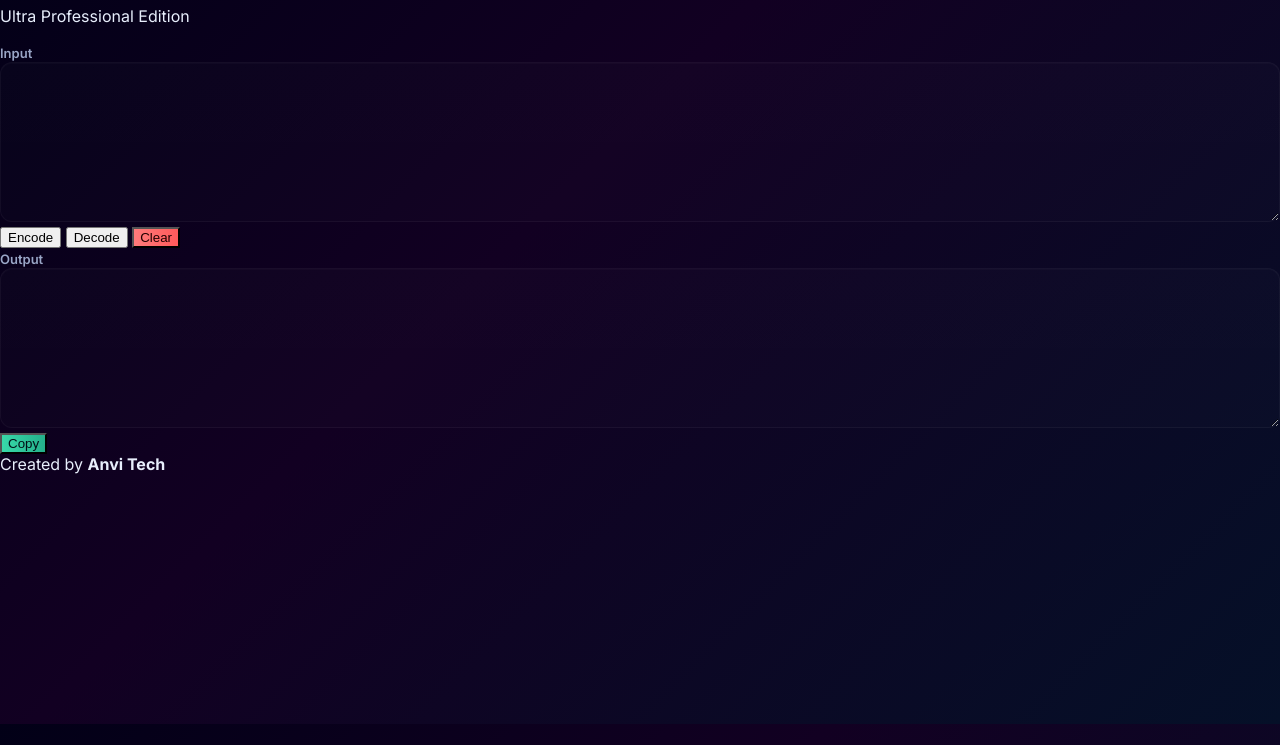
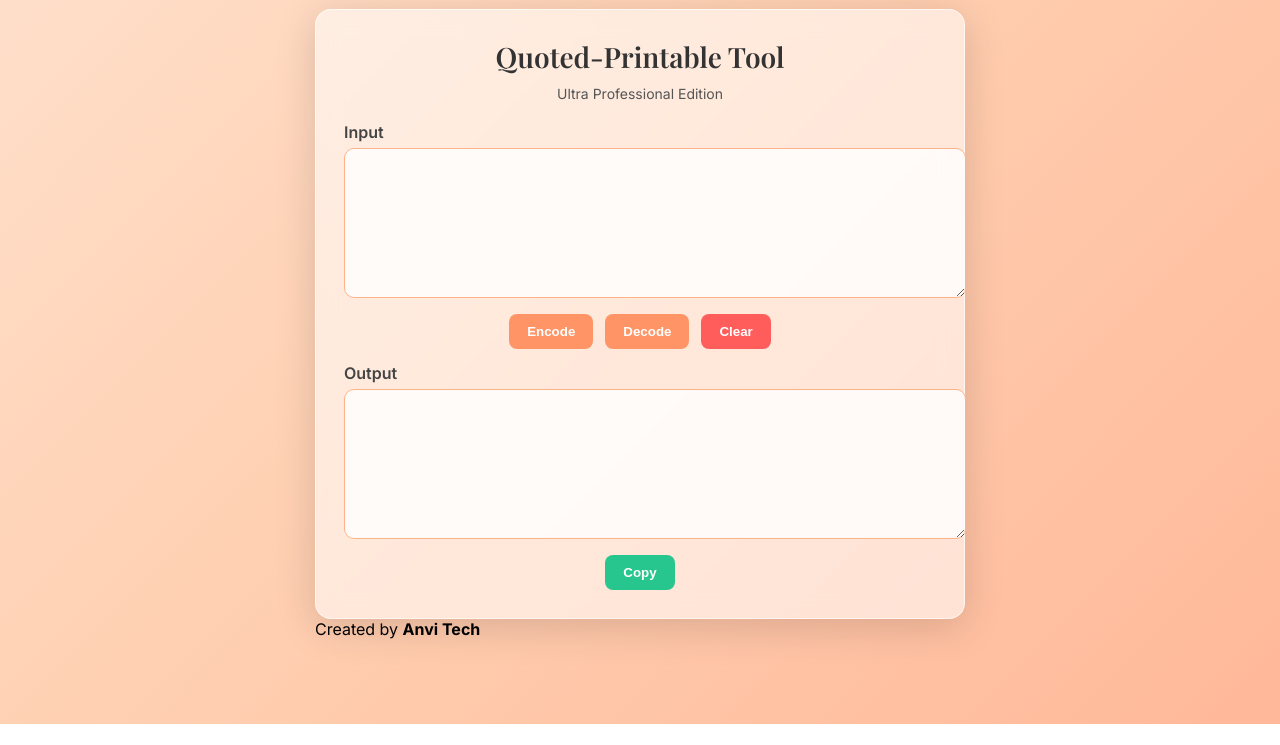
Before and after one commit to jimmyjoy-art/encoding, a plain HTML site: page index.html in a window 1280 px wide. Shown: the part 76-821 px from the top of the page. After the commit the page ends 800 px from the top, so only its background shows below. Drawn offline with nearby package versions, Linux system fonts and the light colour scheme.

Commit message:
Update style.css

```diff
--- a/style.css
+++ b/style.css
@@ -1,134 +1,121 @@
-/* Ultra Pro — Aurora Neon Glass
-   Drop into style.css
-*/
+/* Professional Fonts */
+@import url('https://fonts.googleapis.com/css2?family=Inter:wght@300;400;600;700&family=Playfair+Display:wght@500;600&display=swap');
 
-@import url('https://fonts.googleapis.com/css2?family=Inter:wght@300;400;600;700;800&display=swap');
+body {
+  margin: 0;
+  padding: 0;
+  height: 100vh;
+  display: flex;
+  align-items: center;
+  justify-content: center;
 
-:root{
-  --bg0: #060615;
-  --glass: rgba(255,255,255,0.06);
-  --glass-strong: rgba(255,255,255,0.08);
-  --accent1: #7beafe;
-  --accent2: #7b6eff;
-  --neon: rgba(123,110,255,0.18);
-  --text: #e8eefc;
-  --muted: #9aa6c7;
-  --success: #3ad29f;
-  --danger: #ff6b6b;
-  --shadow: 0 10px 30px rgba(2,6,23,0.6);
-  --glass-border: rgba(255,255,255,0.08);
-  --blur: 14px;
+  /* Peach Theme Gradient */
+  background: linear-gradient(
+    135deg,
+    #ffe0cc 0%,
+    #ffd1b3 40%,
+    #ffb899 100%
+  );
+
+  font-family: 'Inter', sans-serif;
 }
 
-*{box-sizing:border-box}
-html,body{height:100%}
-body{
-  margin:0;
-  font-family:Inter, system-ui, -apple-system, 'Segoe UI', Roboto, "Helvetica Neue", Arial;
-  background: linear-gradient(135deg,#020017 0%, #120022 40%, #051028 100%);
-  color:var(--text);
-  -webkit-font-smoothing:antialiased;
-  -moz-osx-font-smoothing:grayscale;
-  overflow-y:auto;
+/* main wrapper */
+.container {
+  width: 100%;
+  max-width: 650px;
+  padding: 10px;
 }
 
-/* Animated gradient bubbles */
-#bg-gradient{
-  position:fixed; inset:0; z-index:-2;
-  background: radial-gradient(600px circle at 10% 20%, rgba(123,234,254,0.06), transparent 8%),
-              radial-gradient(500px circle at 90% 80%, rgba(123,110,255,0.06), transparent 8%),
-              linear-gradient(135deg,#020017 0%, #15001f 50%, #020b1a 100%);
-  filter: blur(24px) saturate(120%);
-  transition:opacity .4s ease;
+/* card in center */
+.card {
+  background: rgba(255, 255, 255, 0.55);
+  backdrop-filter: blur(12px);
+  padding: 28px;
+  border-radius: 16px;
+  box-shadow: 0 8px 40px rgba(0,0,0,0.15);
+  border: 1px solid rgba(255,255,255,0.6);
+  text-align: center;
 }
 
-/* Topbar */
-.topbar{
-  display:flex; align-items:center; justify-content:space-between;
-  padding:22px 36px; gap:16px;
-}
-.brand{display:flex;gap:14px;align-items:center}
-.brand-spark{width:44px;height:44px;border-radius:10px;background:linear-gradient(135deg,var(--accent1),var(--accent2));box-shadow:0 6px 30px rgba(123,110,255,0.18)}
-.brand h1{margin:0;font-size:18px;letter-spacing:0.2px}
-.subtitle{margin:0;font-size:12px;color:var(--muted)}
-
-/* Controls */
-.controls{display:flex;gap:10px;align-items:center}
-.controls button{
-  padding:8px 12px;border-radius:10px;border:1px solid rgba(255,255,255,0.06);background:linear-gradient(180deg,rgba(255,255,255,0.02), rgba(0,0,0,0.04));
-  color:var(--text);cursor:pointer;font-weight:600;
-  transition:transform .14s ease, box-shadow .14s;
-}
-.controls button:hover{transform:translateY(-3px);box-shadow:0 8px 30px rgba(11,12,30,0.45)}
-
-/* Stage */
-.stage{display:flex;justify-content:center;padding:18px}
-.card.glass{
-  width:100%; max-width:1100px;
-  background: linear-gradient(180deg, rgba(255,255,255,0.03), rgba(255,255,255,0.02));
-  border-radius:18px; padding:22px; box-shadow:var(--shadow);
-  border:1px solid var(--glass-border); backdrop-filter: blur(var(--blur));
-  display:grid; grid-template-columns: 1fr 1fr; gap:20px;
+/* title */
+.card h1 {
+  margin-top: 0;
+  font-family: 'Playfair Display', serif;
+  font-size: 28px;
+  color: #333;
 }
 
-/* Panels */
-.panel{display:flex;flex-direction:column;gap:12px}
-.io-panel{grid-column:1/2}
-.out-panel{grid-column:2/3}
-.stats{grid-column:1/3;display:flex;justify-content:space-between;gap:18px;padding-top:6px;border-top:1px dashed rgba(255,255,255,0.04);margin-top:4px}
-
-/* Labels + textareas */
-label{font-size:13px;color:var(--muted);font-weight:600}
-textarea{
-  width:100%; min-height:160px; resize:vertical; padding:14px;border-radius:12px;
-  border:1px solid rgba(255,255,255,0.04); background:linear-gradient(180deg, rgba(255,255,255,0.015), rgba(255,255,255,0.01));
-  color:var(--text); font-size:14px; outline:none; box-shadow:inset 0 1px 0 rgba(255,255,255,0.02);
-  transition:box-shadow .18s, transform .14s;
-  font-family: ui-monospace, SFMono-Regular, Menlo, Monaco, "Roboto Mono", monospace;
-}
-textarea:focus{box-shadow:0 6px 28px rgba(123,110,255,0.06); transform:translateY(-2px)}
-
-/* Row actions */
-.row.actions{display:flex;align-items:center;justify-content:space-between}
-.row.actions .left{display:flex;gap:10px}
-.row.actions .right{display:flex;gap:10px;align-items:center}
-
-/* Buttons */
-button.primary{background:linear-gradient(90deg,var(--accent1),var(--accent2)); color:#061025; font-weight:700; border:none; padding:10px 14px; border-radius:10px; box-shadow:0 8px 30px rgba(123,110,255,0.14)}
-button.ghost{background:transparent;border:1px solid rgba(255,255,255,0.04); color:var(--text)}
-button.success{background:linear-gradient(90deg,#38d9a9,#24b08b); color:#021017}
-button.danger{background:linear-gradient(90deg,#ff7b7b,#ff5a5a); color:#210000}
-
-/* small helpers */
-.small-helpers{display:flex;align-items:center;gap:12px}
-.mini{font-size:12px;color:var(--muted)}
-
-/* stats section */
-.stat-col{flex:1}
-.stat-col.help{max-width:420px;color:var(--muted)}
-.stat-col h4{margin:0 0 8px 0;font-size:13px}
-.stat-col ul{margin:0;padding-left:18px;color:var(--text)}
-.stat-col li{margin:6px 0;font-size:13px;color:var(--muted)}
-
-/* Footer */
-.footer{text-align:center;padding:18px 6px;color:rgba(255,255,255,0.45);font-size:13px}
-
-/* Toast */
-#toast{position:fixed;right:24px;bottom:24px;z-index:1000;display:flex;flex-direction:column;gap:8px}
-.toast{
-  background:linear-gradient(180deg,rgba(0,0,0,0.6),rgba(0,0,0,0.55));
-  color:#fff;padding:12px 14px;border-radius:10px;min-width:180px;border:1px solid rgba(255,255,255,0.04);
-  box-shadow:0 6px 20px rgba(2,6,23,0.6);font-size:13px;
-  opacity:0; transform:translateY(8px); transition:all .36s cubic-bezier(.2,.9,.3,1);
-}
-.toast.show{opacity:1; transform:translateY(0)}
-
-/* Responsive */
-@media (max-width:992px){
-  .card.glass{grid-template-columns:1fr; padding:18px}
-  .out-panel{order:3}
-  .stats{flex-direction:column;gap:12px}
+.sub {
+  margin-top: -8px;
+  font-size: 14px;
+  color: #555;
+  margin-bottom: 20px;
 }
 
-/* small kbd tag style */
-kbd{background:rgba(255,255,255,0.03);border-radius:6px;padding:3px 6px;font-size:12px;border:1px solid rgba(255,255,255,0.03)}
+/* labels */
+label {
+  display: block;
+  margin-bottom: 6px;
+  margin-top: 14px;
+  font-weight: 600;
+  color: #444;
+  text-align: left;
+}
+
+/* textarea */
+textarea {
+  width: 100%;
+  min-height: 120px;
+  resize: vertical;
+  padding: 14px;
+  border-radius: 10px;
+  border: 1px solid #ffb288;
+  font-size: 14px;
+  outline: none;
+  background: rgba(255,255,255,0.8);
+}
+
+textarea:focus {
+  border-color: #ff7f50;
+}
+
+/* button row */
+.btn-row {
+  display: flex;
+  justify-content: center;
+  gap: 12px;
+  margin-top: 12px;
+}
+
+/* buttons */
+button {
+  padding: 10px 18px;
+  border-radius: 8px;
+  border: none;
+  cursor: pointer;
+  font-weight: 600;
+  background: #ff9566;
+  color: #fff;
+  transition: 0.2s ease;
+}
+
+button:hover {
+  background: #ff7f50;
+}
+
+button.success {
+  background: #28c68f;
+}
+
+button.success:hover {
+  background: #1ea679;
+}
+
+button.danger {
+  background: #ff5c5c;
+}
+
+button.danger:hover {
+  background: #ff3333;
+}
```
